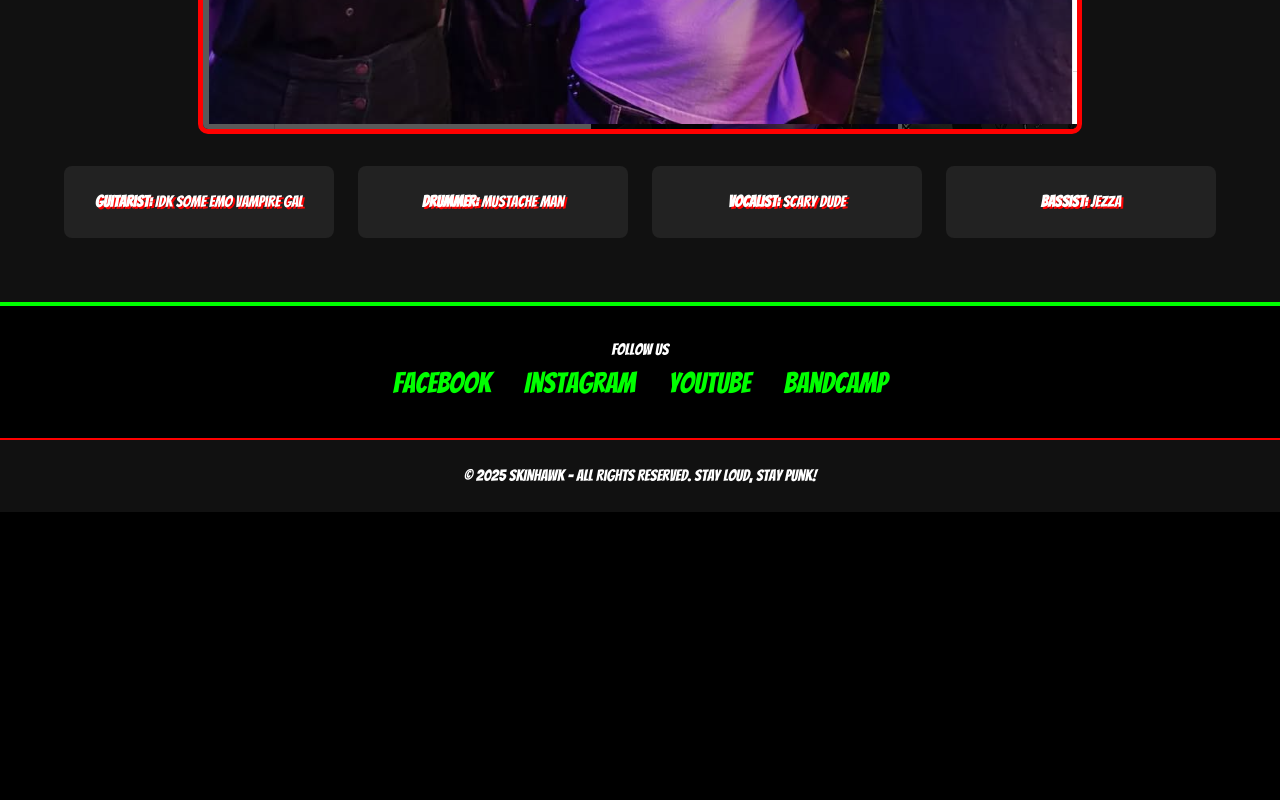
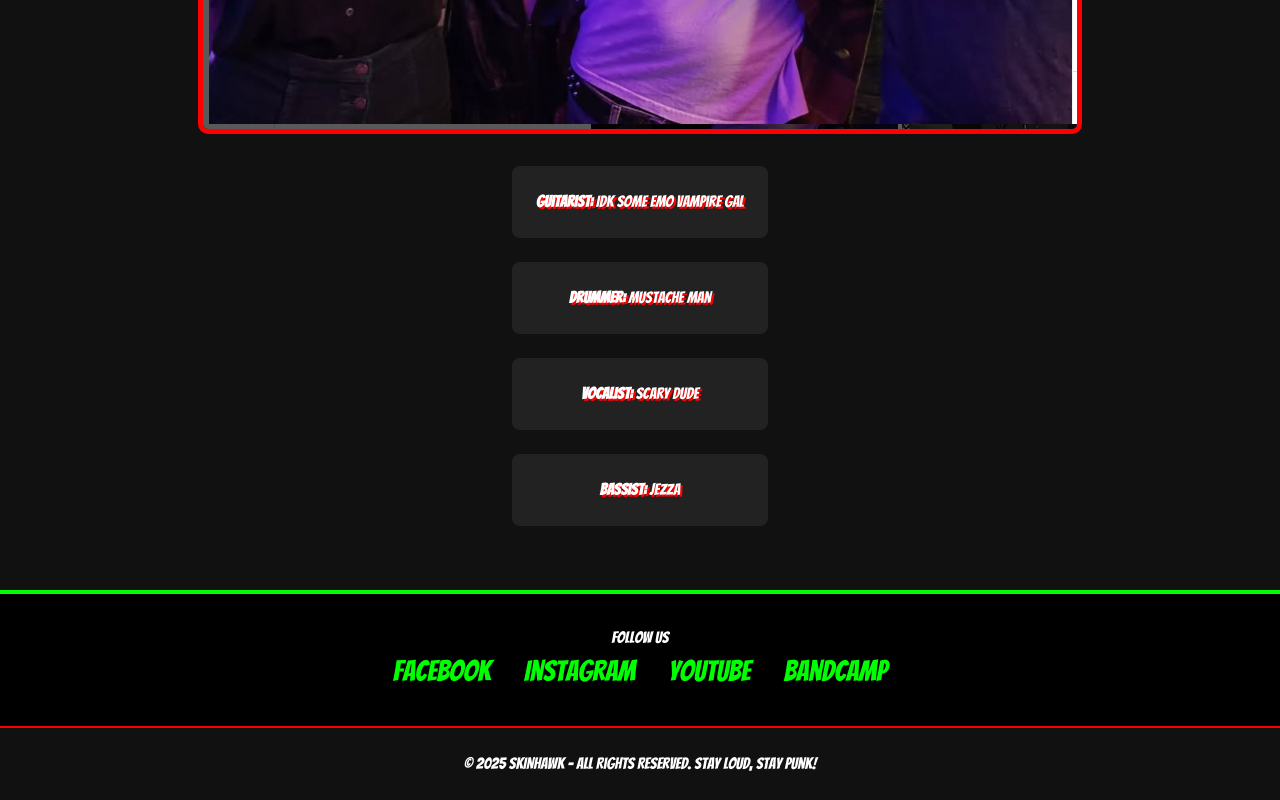
Before and after one commit to Dannybrush/skinhawk, a SvelteKit app: page / in a window 1280 px wide. Shown: the part 1521-2321 px from the top of the page. Before the commit the page ends 2033 px from the top, so only its background shows below. Built offline with nearby package versions, Linux system fonts and the light colour scheme.

Commit message:
long live shinhawk

```diff
--- a/src/routes/+page.svelte
+++ b/src/routes/+page.svelte
@@ -151,10 +151,10 @@
 		margin-right: auto;
 	}
     .band-members {
-  display: flex;
-  flex-wrap: nowrap;  /* Prevents wrapping to new lines */
+  display: grid;
+  grid-template-columns: repeat(auto-fit, minmax(min-content, 1fr));
   gap: 1.5rem;
-  justify-content: space-between;
+  justify-content: center;
 }
 
 .band-member {
```
